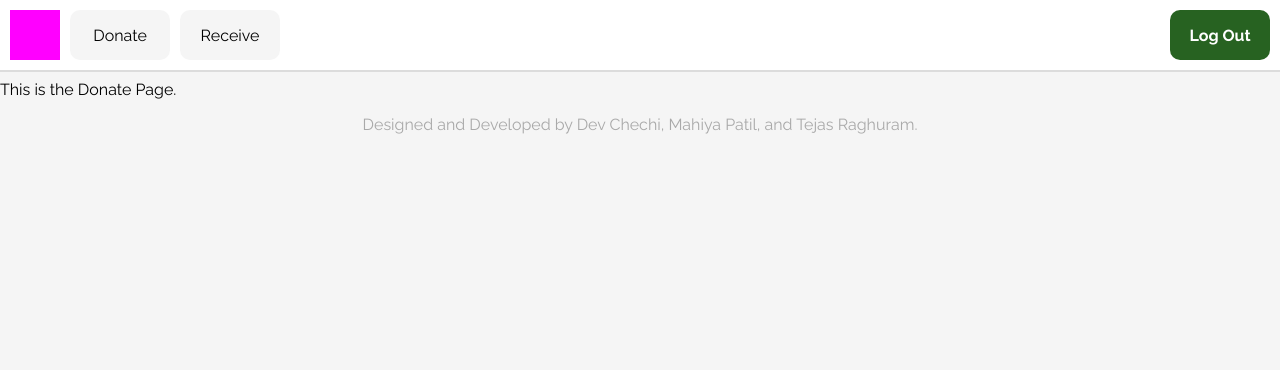
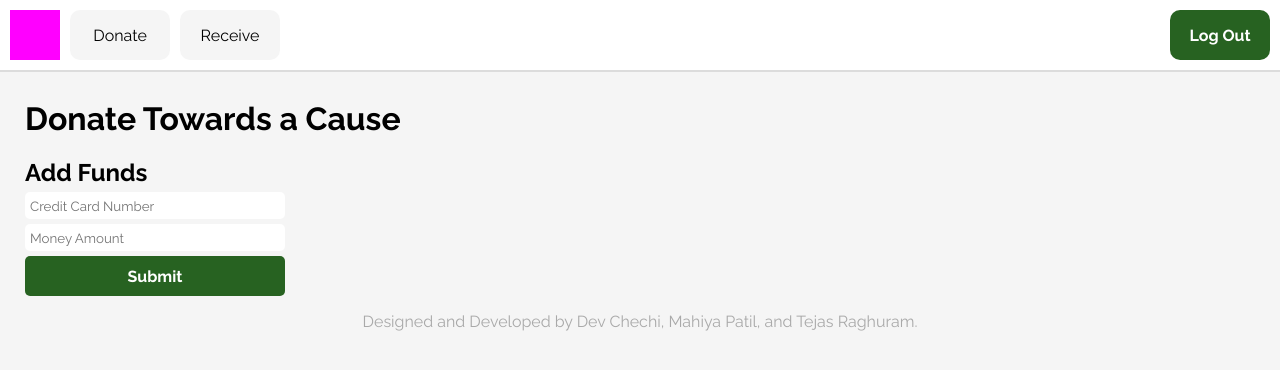
Before and after one commit to TejasRaghuram/NEUCRH, a React (Create React App) app: page / in a window 1280 px wide. Shown: the top 370 px of the page. Built offline with nearby package versions, Linux system fonts and the light colour scheme.

Commit message:
Created Funds Form

```diff
--- a/src/pages/Donate.js
+++ b/src/pages/Donate.js
@@ -1,7 +1,17 @@
+import "./../styles/Donate.css";
+
 function Donate() {
     return (
-        <div>
-            <p>This is the Donate Page.</p>
+        <div id="donate">
+            <h1 id="donate-header">Donate Towards a Cause</h1>
+            <h2 id="funds-header">Add Funds</h2>
+            <form>
+                <input class="input" type="number" placeholder="Credit Card Number"/>
+                <br/>
+                <input class="input" type="number" placeholder="Money Amount"/>
+                <br/>
+                <input id="submit" type="submit"/>
+            </form>
         </div>
     );
 }
--- /dev/null
+++ b/src/styles/Donate.css
@@ -0,0 +1,37 @@
+#donate {
+    padding-left: 25px;
+    padding-right: 25px;
+    margin-top: 100px;
+}
+
+#funds-header {
+    margin-bottom: 0;
+}
+
+.input {
+    width: 250px;
+    height: 25px;
+    margin-top: 5px;
+    padding-left: 5px;
+    padding-right: 5px;
+    background-color: white;
+    border-radius: 5px;
+    border-style: none;
+}
+
+#submit {
+    width: 260px;
+    height: 40px;
+    margin-top: 5px;
+    color: white;
+    background-color: #276221;
+    font-size: 16px;
+    font-weight: bold;
+    border-radius: 5px;
+    border-style: none;
+}
+
+#submit:hover {
+    background-color: #3b8132;
+    cursor: pointer;
+}
```
